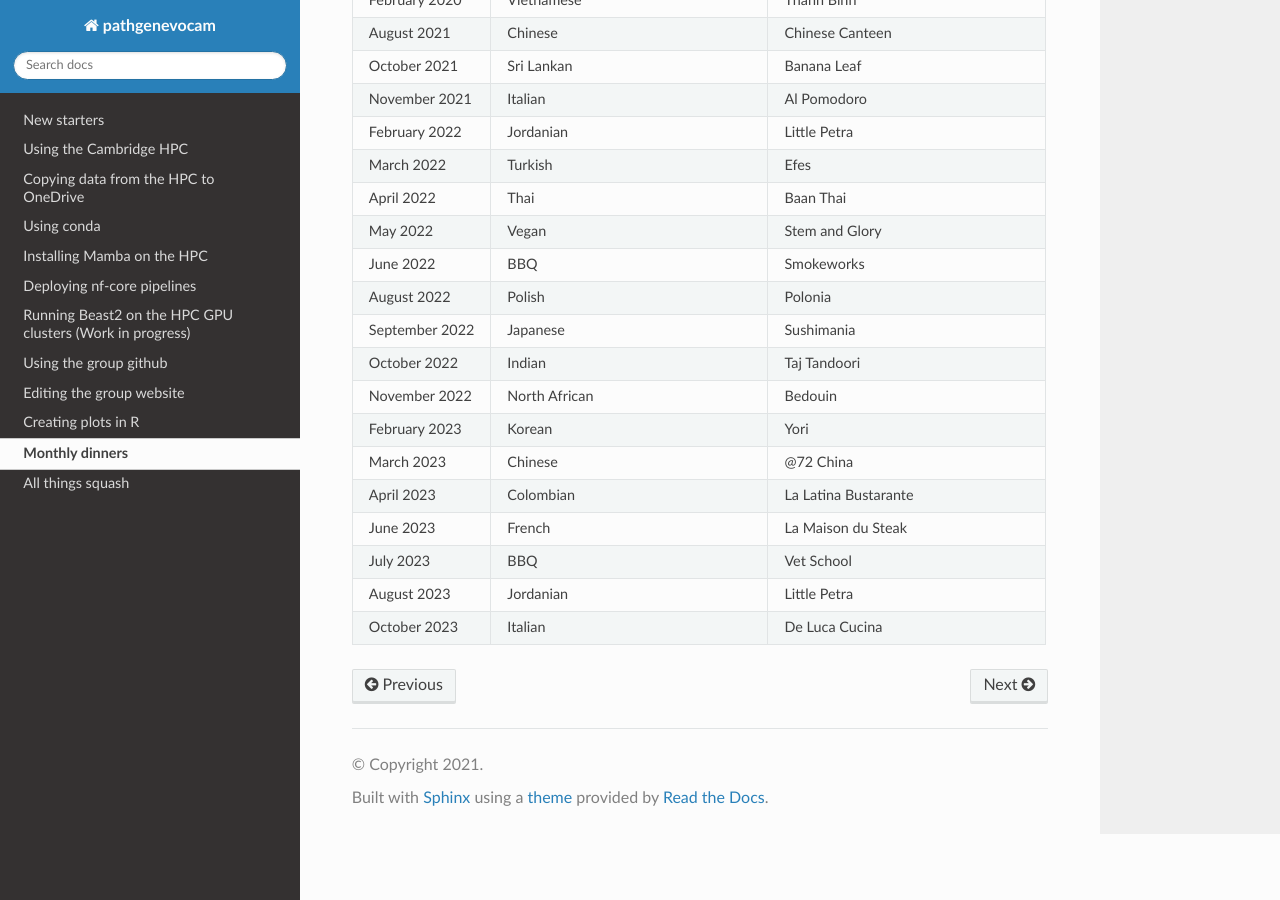
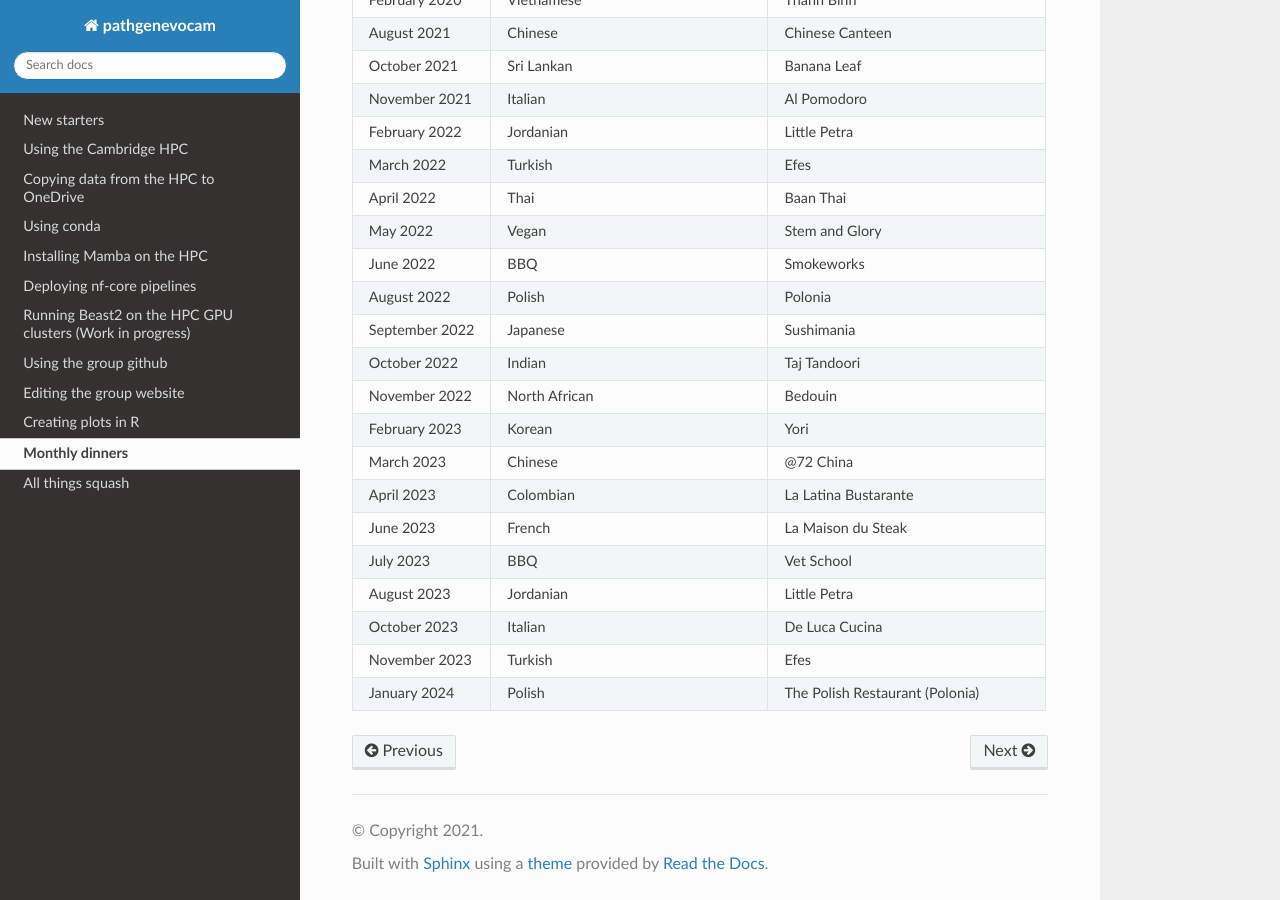
Before and after one commit to pathgenevocam/readthedocs, a Sphinx documentation site: the page built from docs/source/dinners.rst, in a window 1280 px wide and 900 px high, scrolled down 872 px. Built offline with Sphinx 7.4.7 and the Read the Docs theme 3.1.0, drawn with Linux system fonts in a browser that asks for light colours.

Commit message:
update 051224

```diff
--- a/docs/source/dinners.rst
+++ b/docs/source/dinners.rst
@@ -115,3 +115,9 @@ is as follows:
    * - October 2023
      - Italian
      - De Luca Cucina
+   * - November 2023
+     - Turkish
+     - Efes
+   * - January 2024
+     - Polish
+     - The Polish Restaurant (Polonia)
```
